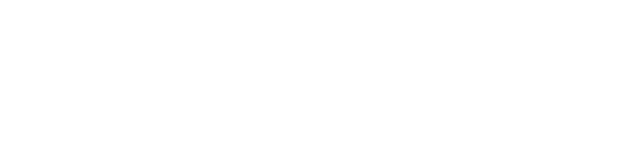
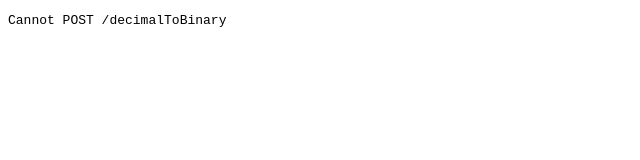
Before and after one commit to acciojob/decimal2binary-ayush460, a website: page main.html in a window 1280 px wide. Shown: the whole page, without its empty margins (0-640 px from the left). Drawn offline with Linux system fonts and the light colour scheme.

Commit message:
created a submission

```diff
--- a/main.html
+++ b/main.html
@@ -10,7 +10,7 @@
 	<!-- the entire body must be written by student -->
     <script type="text/javascript" src="./script.js">
 </script>
-
+<pre>Cannot POST /decimalToBinary</pre>
 </body>
 
 </html>
```
